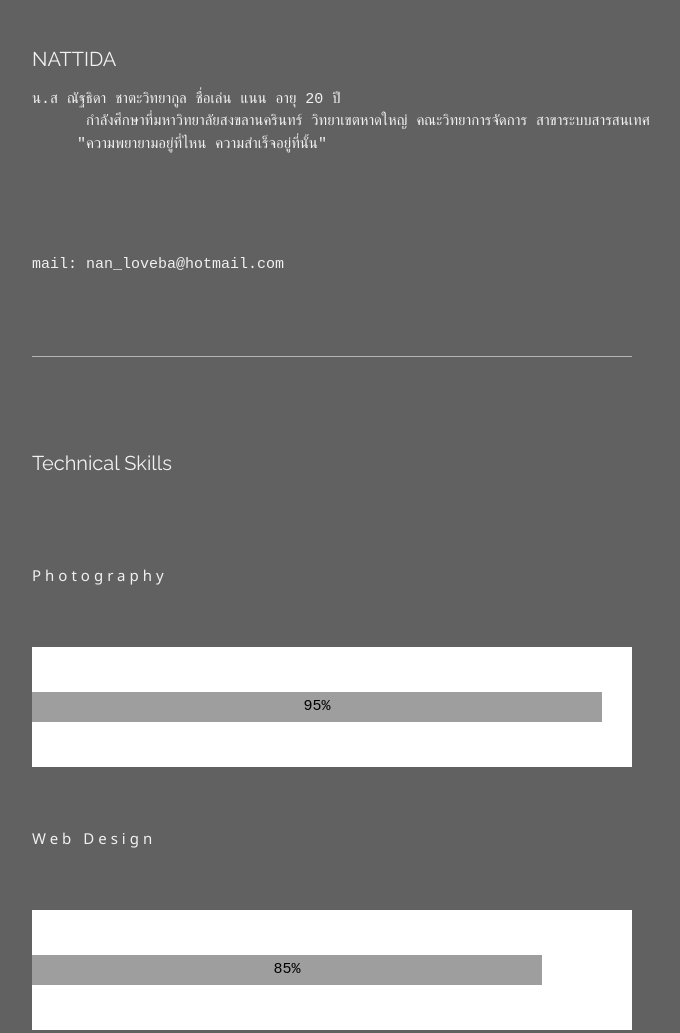
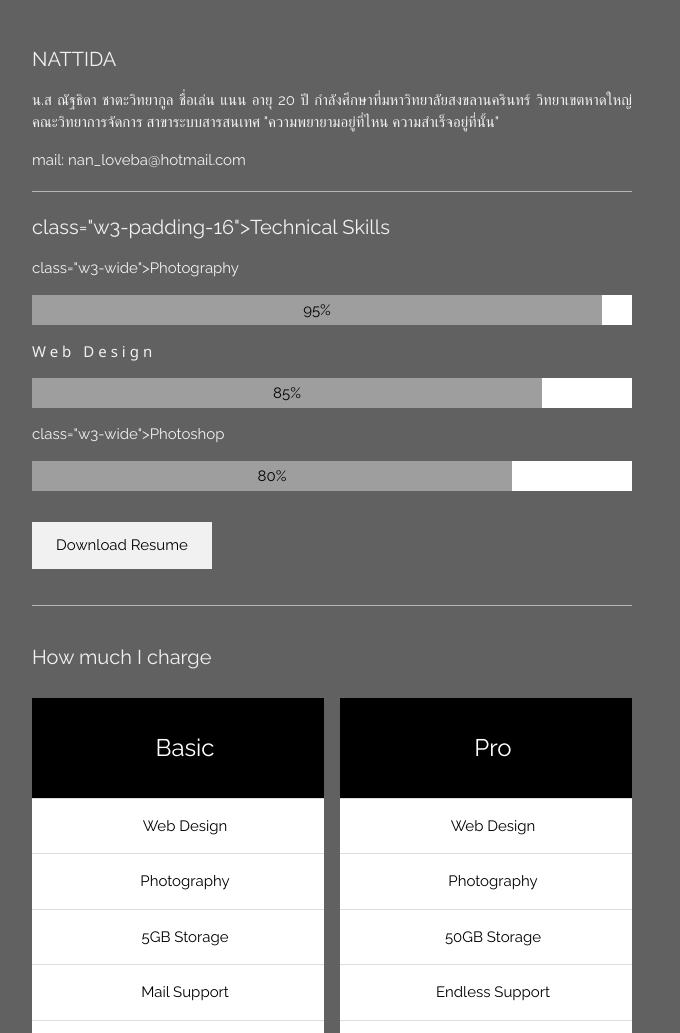
Before and after one commit to nattida3058/project01, a plain HTML site: page index.html in a window 1280 px wide. Shown: the part 2059-3092 px from the top of the page, without its empty margins (308-988 px from the left). Drawn offline with Linux system fonts and the light colour scheme.

Commit message:
Update index.html

```diff
--- a/index.html
+++ b/index.html
@@ -86,14 +86,14 @@ body,h1,h2,h3,h4,h5 {font-family: "Raleway", sans-serif}
     <img src="nan.jpg" alt="nan" class="w3-image w3-padding-32" width="600" height="650">
     <div class="w3-content w3-justify" style="max-width:600px">
       <h4>NATTIDA</h4>
-      <p><pre>น.ส ณัฐธิดา ชาตะวิทยากูล ชื่อเล่น แนน อายุ 20 ปี
+      <p>น.ส ณัฐธิดา ชาตะวิทยากูล ชื่อเล่น แนน อายุ 20 ปี
       กำลังศึกษาที่มหาวิทยาลัยสงขลานครินทร์ วิทยาเขตหาดใหญ่ คณะวิทยาการจัดการ สาขาระบบสารสนเทศ
      "ความพยายามอยู่ที่ไหน ความสำเร็จอยู่ที่นั้น"
       </p>
       <p>mail: nan_loveba@hotmail.com</p>
       <hr class="w3-opacity">
-      <h4 class="w3-padding-16">Technical Skills</h4>
-      <p class="w3-wide">Photography</p>
+      <h4> class="w3-padding-16">Technical Skills</h4>
+      <p> class="w3-wide">Photography</p>
       <div class="w3-white">
         <div class="w3-container w3-padding-small w3-center w3-grey" style="width:95%">95%</div>
       </div>
@@ -101,7 +101,7 @@ body,h1,h2,h3,h4,h5 {font-family: "Raleway", sans-serif}
       <div class="w3-white">
         <div class="w3-container w3-padding-small w3-center w3-grey" style="width:85%">85%</div>
       </div>
-      <p class="w3-wide">Photoshop</p>
+      <p> class="w3-wide">Photoshop</p>
       <div class="w3-white">
         <div class="w3-container w3-padding-small w3-center w3-grey" style="width:80%">80%</div>
       </div>
```
